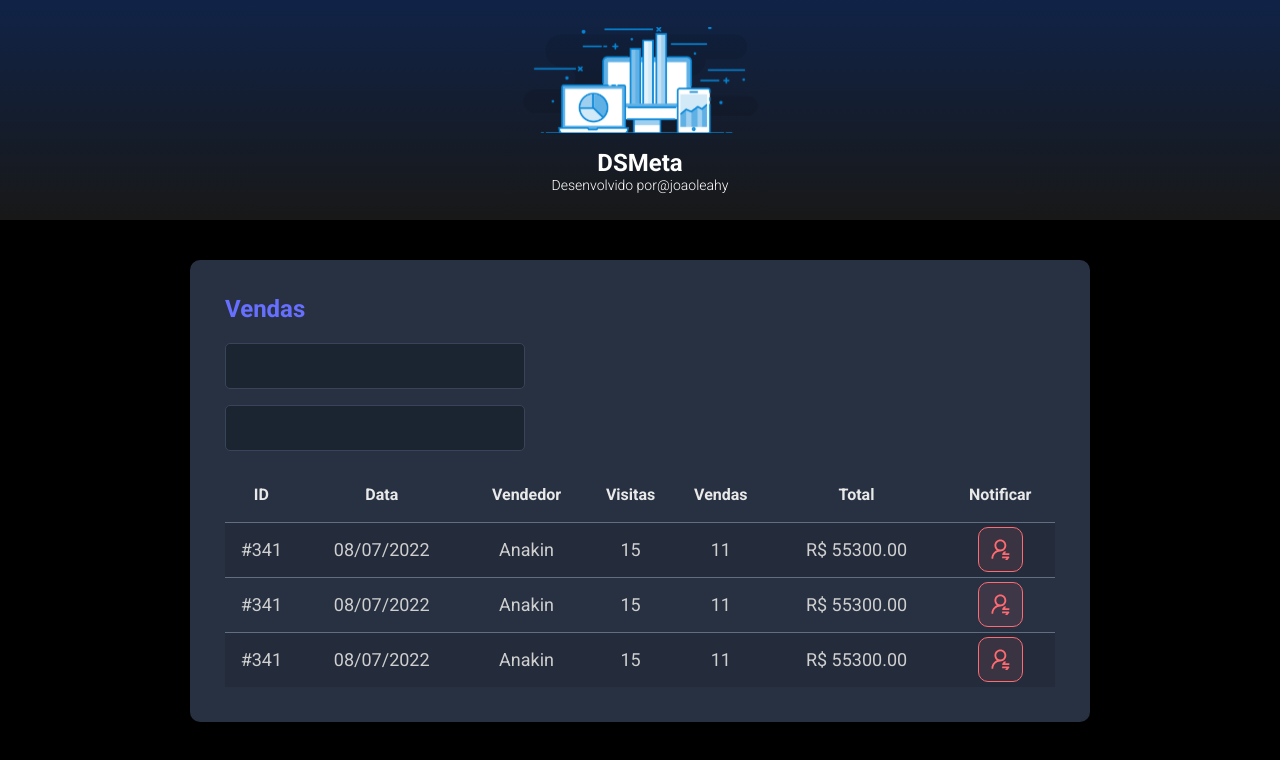
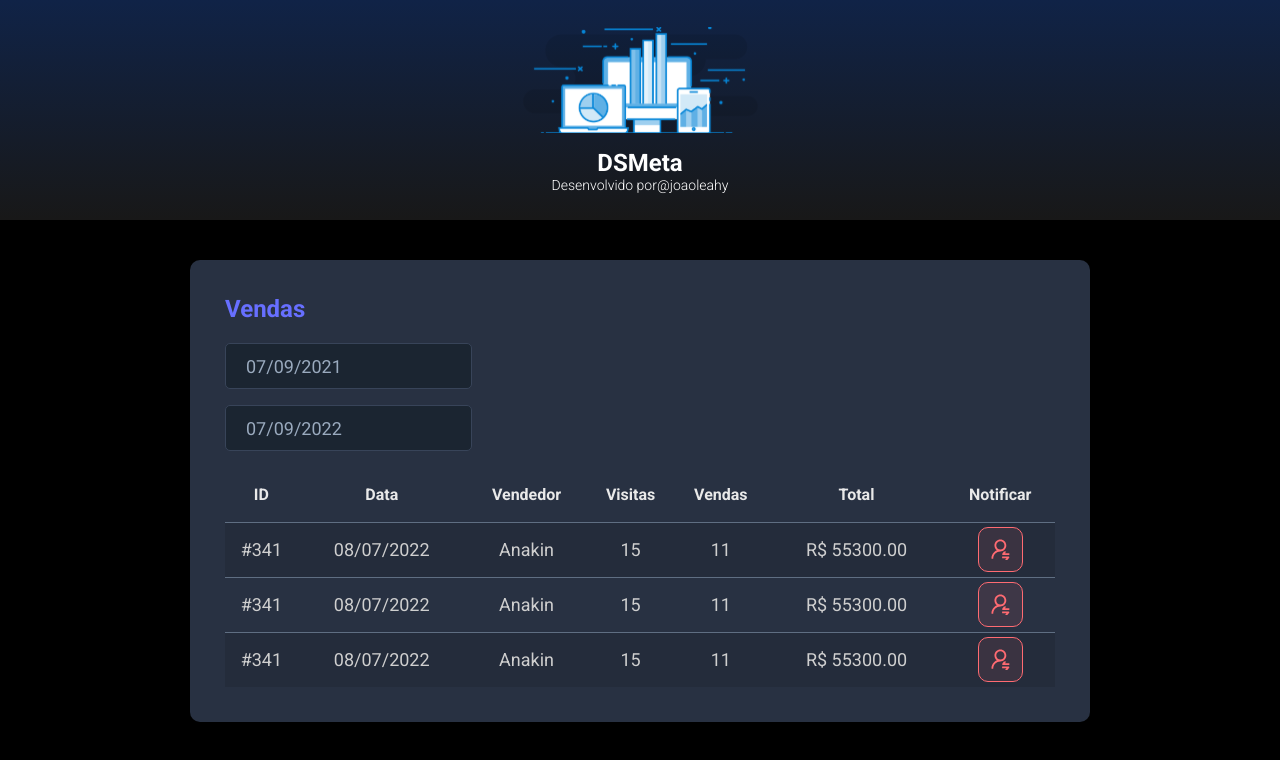
Before and after one commit to joaoleahy/dsmeta, a React (Vite) app in the folder frontend/: page / in a window 1280 px wide. Shown: the top 760 px of the page. Built offline with nearby package versions, Linux system fonts and the light colour scheme.

Commit message:
useState

```diff
--- a/frontend/package.json
+++ b/frontend/package.json
@@ -9,7 +9,9 @@
     "preview": "vite preview"
   },
   "dependencies": {
+    "@types/react-datepicker": "4.4.2",
     "react": "^18.2.0",
+    "react-datepicker": "4.8.0",
     "react-dom": "^18.2.0"
   },
   "devDependencies": {
--- a/frontend/src/components/SalesCard/index.tsx
+++ b/frontend/src/components/SalesCard/index.tsx
@@ -1,16 +1,36 @@
+import { useState } from "react";
+import DatePicker from "react-datepicker";
+import "react-datepicker/dist/react-datepicker.css";
 import NotificationButton from "../NotificationButton"
 import './styles.css'
 
 function SalesCard() {
+
+    const min = new Date(new Date().setDate(new Date().getDate() - 365));
+    const max = new Date();
+
+    const [minDate, setMinDate] = useState(min);
+    const [maxDate, setMaxDate] = useState(max);
+
     return (
         <div className="dsmeta-card">
             <h2 className="dsmeta-sales-title">Vendas</h2>
             <div>
                 <div className="dsmeta-form-control-container">
-                <input className="dsmeta-form-control" type="text" />
+                    <DatePicker
+                        selected={minDate}
+                        onChange={(date: Date) => setMinDate(date)}
+                        className="dsmeta-form-control"
+                        dateFormat="dd/MM/yyyy"
+                    />
                 </div>
                 <div className="dsmeta-form-control-container">
-                <input className="dsmeta-form-control" type="text" />
+                    <DatePicker
+                        selected={maxDate}
+                        onChange={(date: Date) => setMaxDate(date)}
+                        className="dsmeta-form-control"
+                        dateFormat="dd/MM/yyyy"
+                    />
                 </div>
             </div>
 
```
Also changed, not shown: 1 other file (tests, documents, lock files or other folders). Lines whose indentation alone changed are shown as unchanged.
